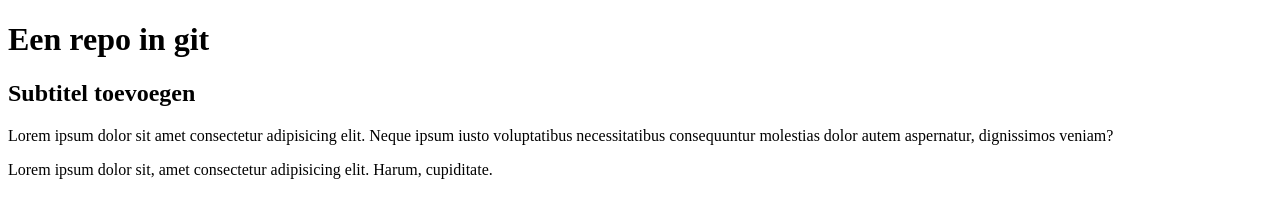
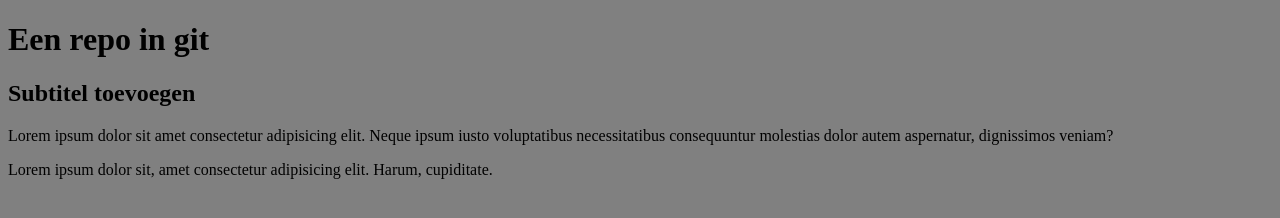
Before and after one commit to Khalidissaev-ucll/GitRepoTest, a plain HTML site: page index.html in a window 1280 px wide. Drawn offline with Linux system fonts and the light colour scheme.

Commit message:
grijze achtergrond via CSS v2

```diff
--- a/index.html
+++ b/index.html
@@ -5,6 +5,7 @@
     <meta charset="UTF-8">
     <meta name="viewport" content="width=device-width, initial-scale=1.0">
     <title>Git Demo Repo</title>
+    <link rel="stylesheet" href="style.css">
 </head>
 
 <body>
--- a/style.css
+++ b/style.css
@@ -1,3 +1,3 @@
 body {
-    background-color: gray
+    background-color: gray;
 }
```
